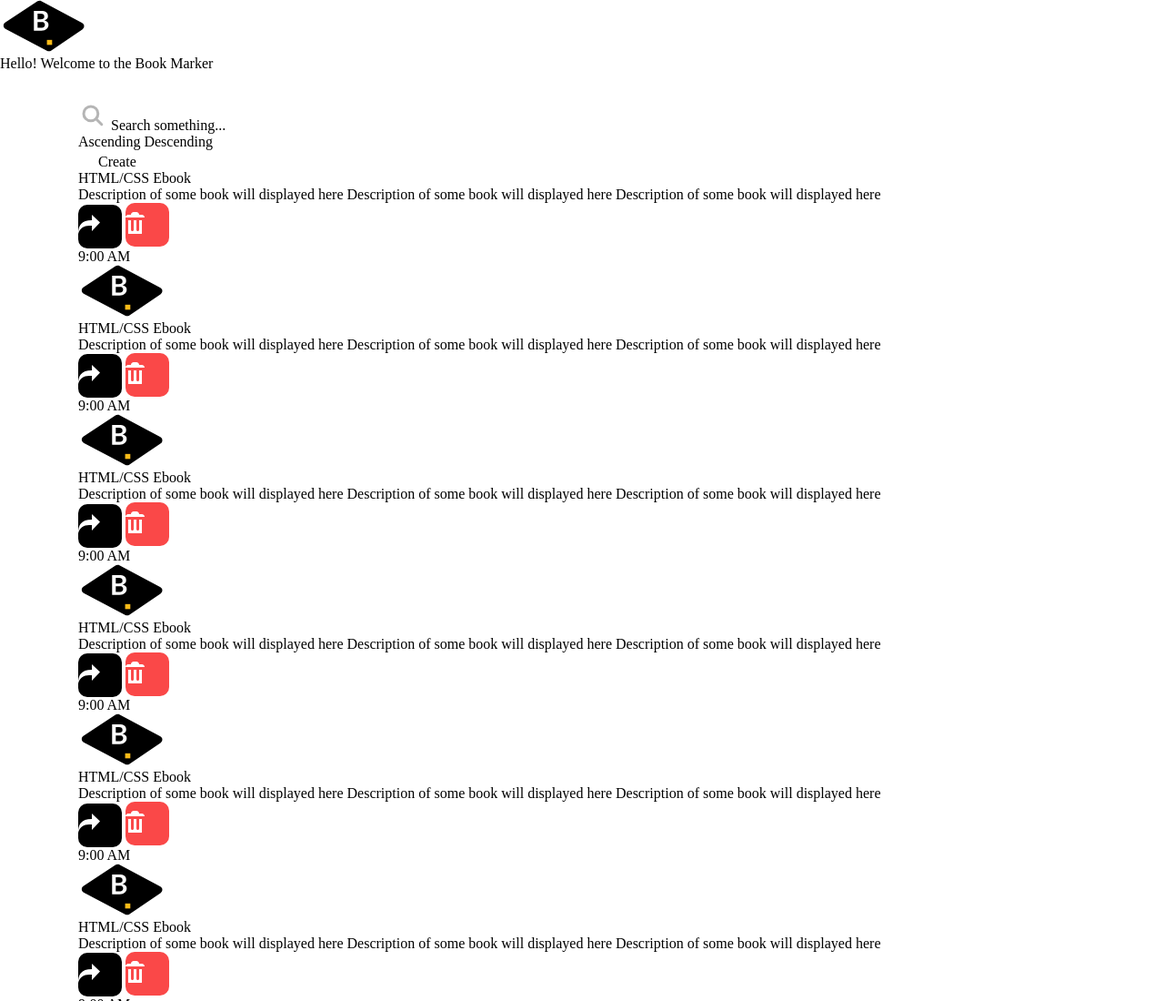
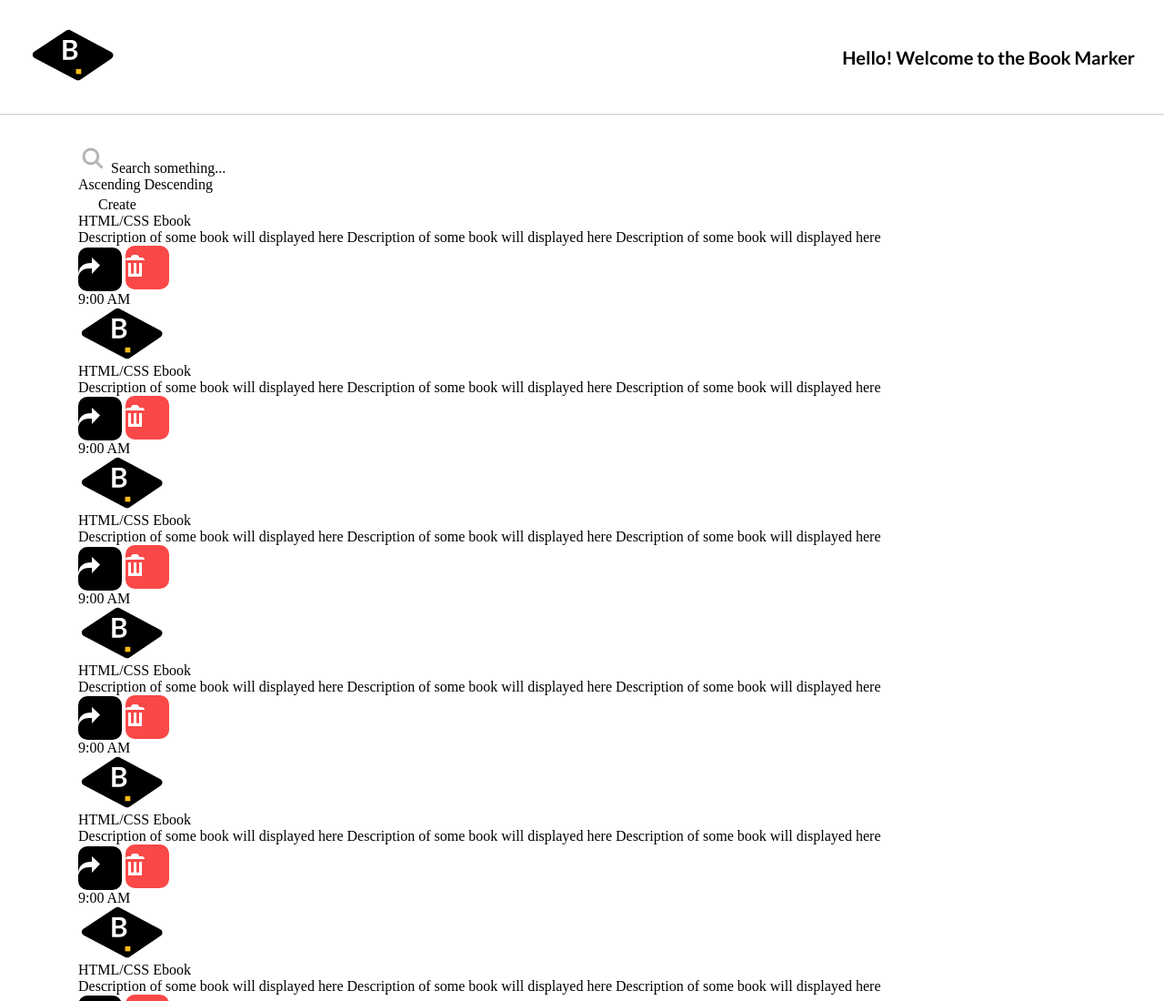
Before and after one commit to hoangtlm-dev/bookmarker-typescript-mvc, a website built with Parcel: page src/pages/index.html in a window 1280 px wide. Shown: the top 1100 px of the page at 91% size. Built offline with nearby package versions, Linux system fonts and the light colour scheme.

Commit message:
feat: implement ui of header

```diff
--- a/src/pages/index.html
+++ b/src/pages/index.html
@@ -14,7 +14,7 @@
       <a href="/" class="main-header-link">
         <img src="../assets/icons/book-marker-logo.svg" alt="Book Marker Logo" />
       </a>
-      <h1 class="main-header-title">Hello! Welcome to the Book Marker</h1>
+      <h1 class="main-header-title text-heading">Hello! Welcome to the Book Marker</h1>
     </header>
     <main class="content section-layout">
       <section class="book-management container">
--- a/src/styles/layouts/main-header/main-header.css
+++ b/src/styles/layouts/main-header/main-header.css
@@ -0,0 +1,23 @@
+.main-header {
+  display: flex;
+  justify-content: space-between;
+  align-items: center;
+  padding: 32px 16px;
+  border-bottom: 1px solid #ccc;
+}
+
+.main-header-title {
+  font-size: var(--sm-fs);
+}
+
+@media (min-width: 576px) {
+  .main-header-title {
+    font-size: var(--md-fs);
+  }
+}
+
+@media (min-width: 992px) {
+  .main-header {
+    padding: 32px;
+  }
+}
```
